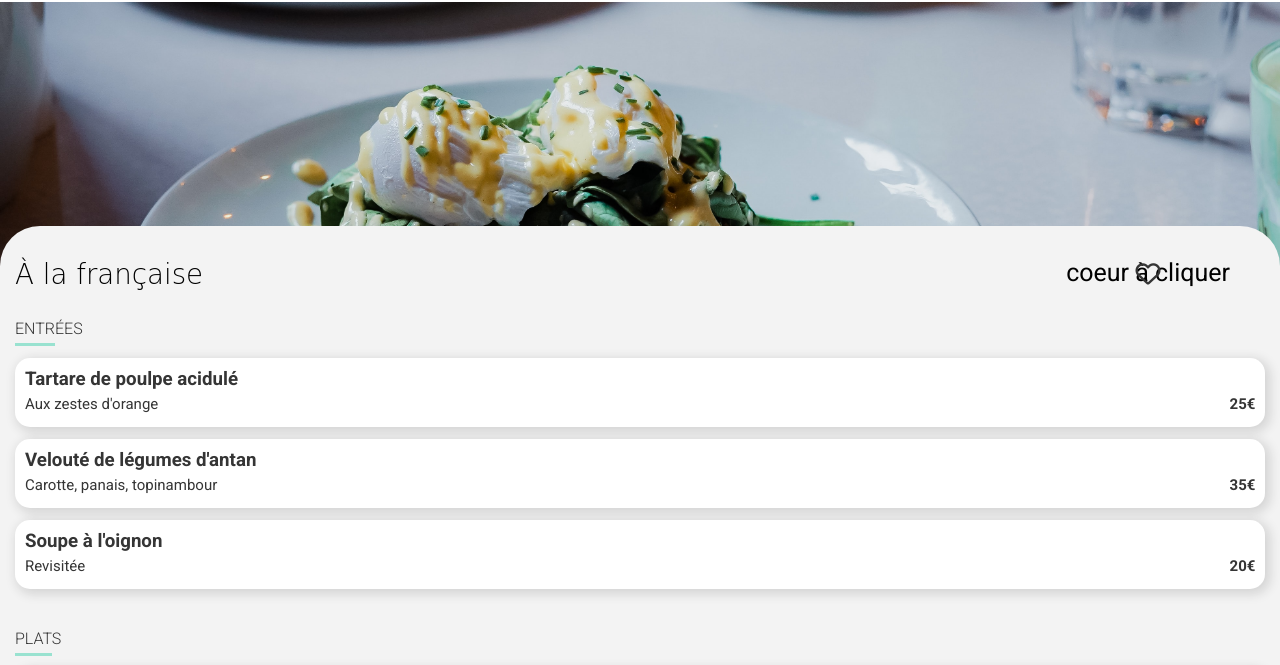
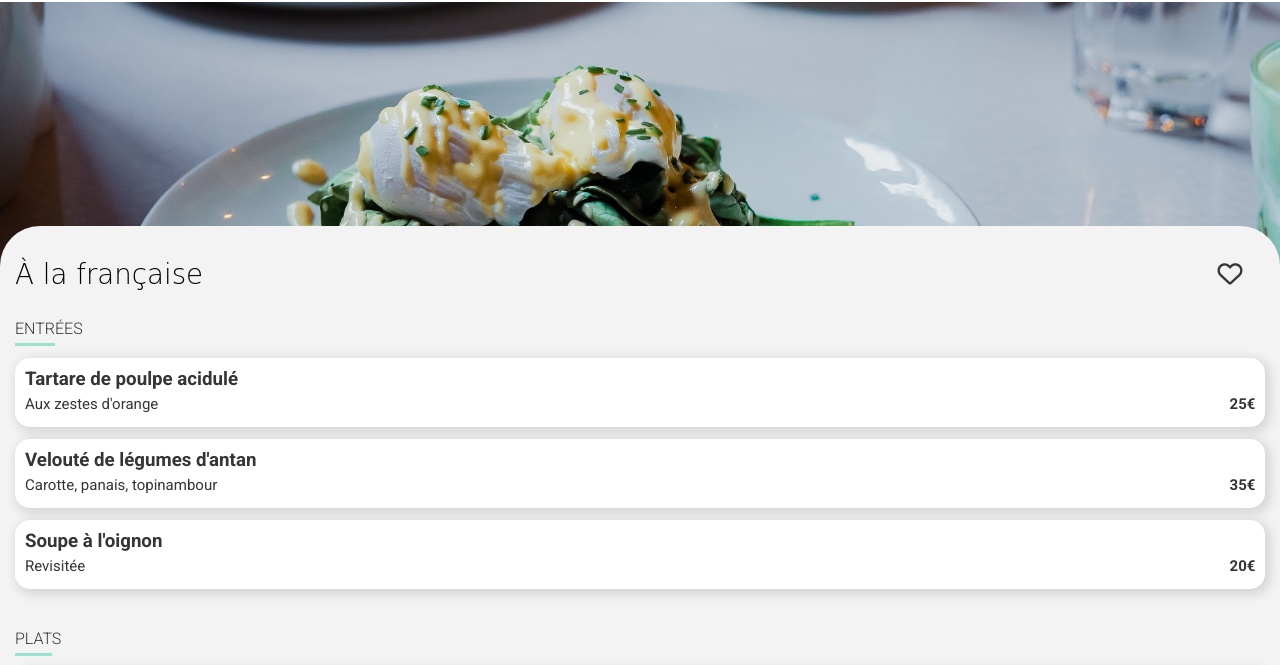
Before and after one commit to DRFR34/ohmyfood_plus, a website: page restaurants/a_la_francaise_bem.html in a window 1280 px wide. Shown: the part 61-726 px from the top of the page. Drawn offline with Linux system fonts and the light colour scheme; a web font is replaced by a local one.

Commit message:
Changement structure des coeurs des html des  restaurants

```diff
--- a/Sass/restaurants_style.scss
+++ b/Sass/restaurants_style.scss
@@ -87,7 +87,7 @@
                 .heartBox{
                     position: relative;
                     right: 35px;
-                    font-size: 25px;
+                    // font-size: 25px;
                 }
             }
 
@@ -321,11 +321,4 @@ article:nth-child(4){
         }
     }
 
-
-
-
-
-
-
-
 }
```
Also changed, not shown: css/styles.css, 1 other file.
